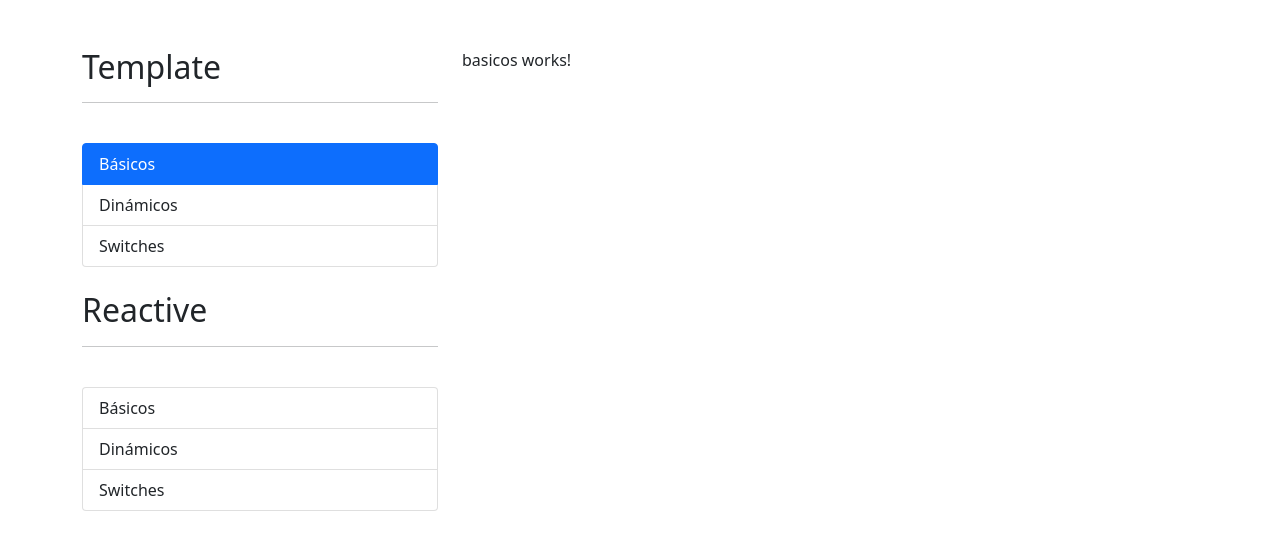
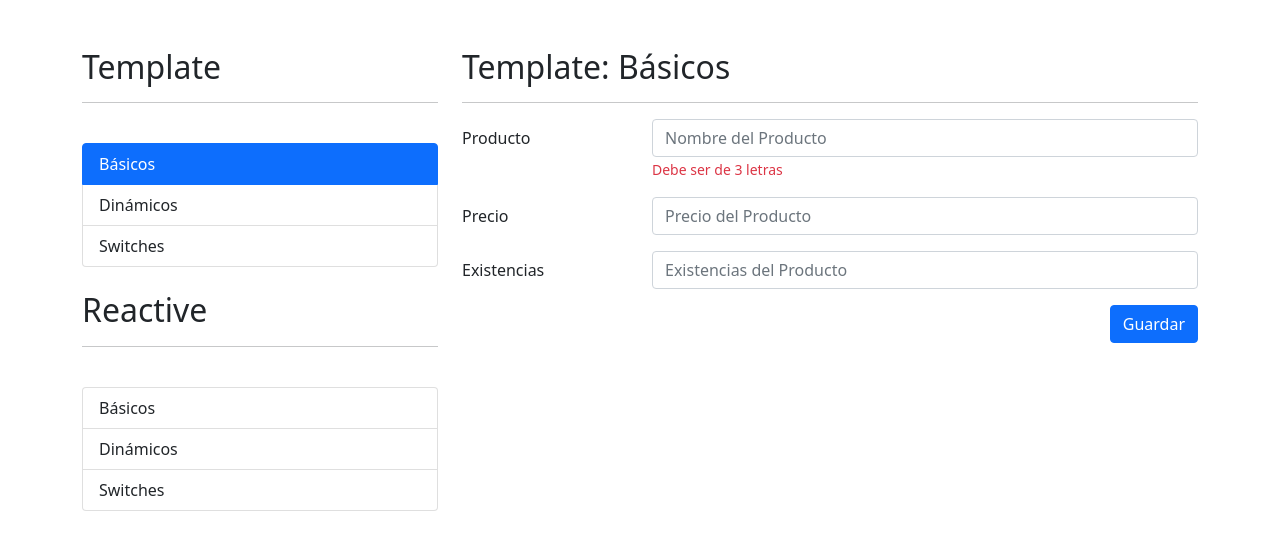
Before and after one commit to pabalvarezs/formulariosApp-Angular, an Angular app: page /template/basicos in a window 1280 px wide. Shown: the top 550 px of the page. Built offline with nearby package versions, Linux system fonts and the light colour scheme.

Commit message:
seccion 16 clase 231

```diff
--- a/src/app/shared/side-menu/side-menu.component.html
+++ b/src/app/shared/side-menu/side-menu.component.html
@@ -11,6 +11,7 @@
 
 </ul>
 <br>
+
 <h2>Reactive</h2>
 <hr>
 <br>
--- a/src/app/template/basicos/basicos.component.html
+++ b/src/app/template/basicos/basicos.component.html
@@ -1 +1,47 @@
-<p>basicos works!</p>
+<h2>Template: Básicos</h2>
+<hr>
+
+<div class="row ">
+    <div class="col">
+        <form >
+            <!-- Producto -->
+            <div class="mb-3 row">
+                <label class="col-sm-3 col-form-label">Producto</label>
+                <div class="col-sm-9">
+                    <input type="text"
+                            class="form-control"
+                            placeholder="Nombre del Producto">
+                    <span class="form-text text-danger">Debe ser de 3 letras</span>
+                </div>
+            </div>
+            <!-- Precio Producto -->
+            <div class="mb-3 row">
+                <label class="col-sm-3 col-form-label">Precio</label>
+                <div class="col-sm-9">
+                    <input type="number"
+                            class="form-control"
+                            placeholder="Precio del Producto">
+                </div>
+            </div>
+            <!-- Existencias Producto -->
+            <div class="mb-3 row">
+                <label class="col-sm-3 col-form-label">Existencias </label>
+                <div class="col-sm-9">
+                    <input type="number"
+                            class="form-control"
+                            placeholder="Existencias del Producto">
+                </div>
+            </div>
+
+            <div class="row">
+                <div class="col">
+                    <button type="submit"
+                            class=" btn btn-primary float-end">
+                        Guardar
+                    </button>
+                </div>
+            </div>
+
+        </form>
+    </div>
+</div>
```
